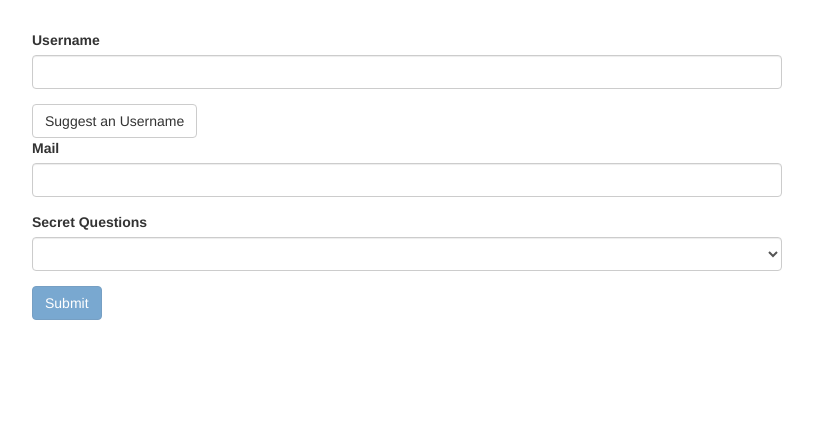
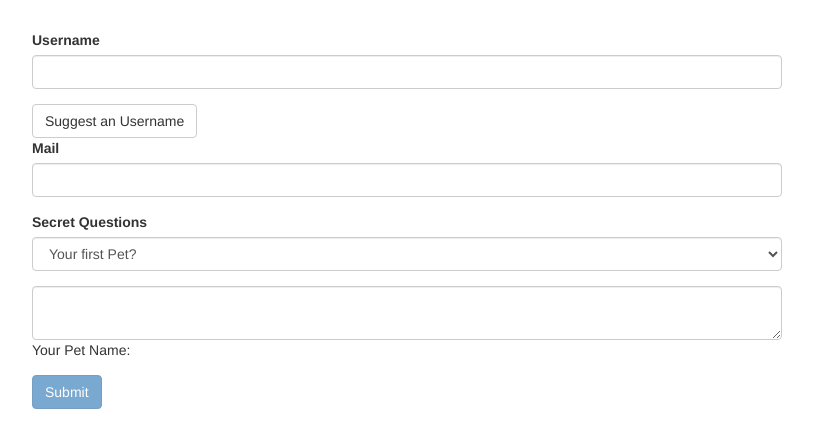
Before and after one commit to sayanindus/forms-td-start, an Angular app: page / in a window 1280 px wide. Shown: the top 448 px of the page, without its empty margins (233-1046 px from the left). Built offline with nearby package versions, Linux system fonts and the light colour scheme.

Commit message:
TD: Using ngModel two-way binding

```diff
--- a/src/app/app.component.html
+++ b/src/app/app.component.html
@@ -36,13 +36,21 @@
           <select
           id="secret"
           class="form-control"
-          ngModel
+          [ngModel]="defaultQuestion"
           name="secret"
           >
             <option value="pet">Your first Pet?</option>
             <option value="teacher">Your first teacher?</option>
           </select>
         </div>
+        <div class="form-group">
+          <textarea
+          name="answer"
+          class="form-control"
+          [(ngModel)]="answer">
+        </textarea>
+        <span>Your Pet Name: {{ answer }}</span>
+        </div>
         <button class="btn btn-primary" type="submit" [disabled]="!f.valid">Submit</button>
       </form>
     </div>
--- a/src/app/app.component.ts
+++ b/src/app/app.component.ts
@@ -8,6 +8,8 @@ import { NgForm } from '@angular/forms';
 })
 export class AppComponent {
   @ViewChild('f', { static: false }) signUpForm: NgForm;
+  defaultQuestion = 'pet';
+  answer = '';
   suggestUserName() {
     const suggestedName = 'Superuser';
   }
```
